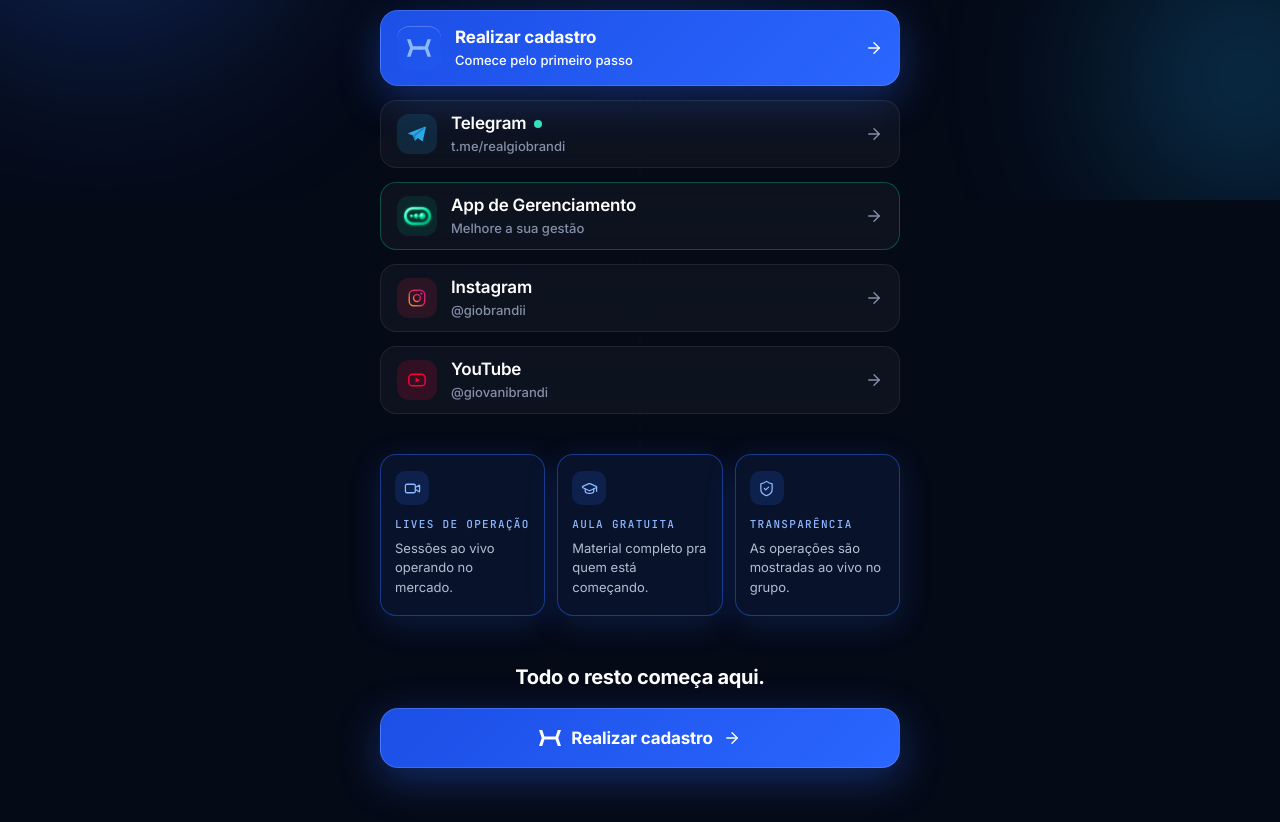
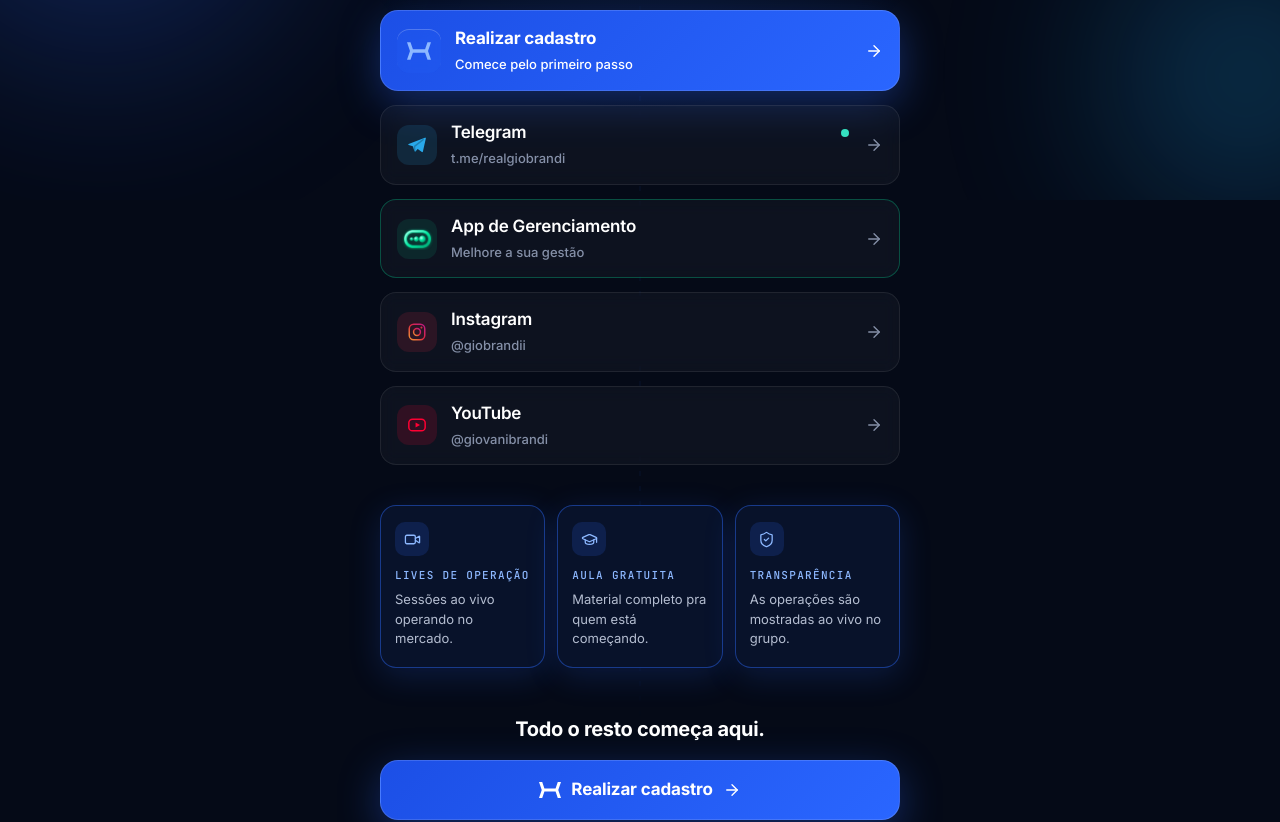
Before and after one commit to gabrieldeelay/linksdozak, a Next.js app: page /preview in a window 1280 px wide. Shown: the part 600-1422 px from the top of the page. Built offline with nearby package versions, Linux system fonts and the light colour scheme.

Commit message:
Improve wrapping and vertical spacing for longer bio link titles

```diff
--- a/components/Bio.tsx
+++ b/components/Bio.tsx
@@ -47,7 +47,7 @@
  },[c.theme.motion,c.links.length]);
  async function copy(){try{await navigator.clipboard.writeText(c.profile.handle);setCopied(true);setTimeout(()=>setCopied(false),1500);}catch{setCopied(false);}}
  const active=c.links.filter(l=>l.enabled);const closing=active.find(l=>l.id===c.closing.linkId);
- function card(l:BioLink,index:number){return <a key={l.id} className={`card card--${classes[l.icon]||'generic'} ${l.featured?'card--hero':''} rv`} data-bio-link={l.id} {...linkAttributes(l)} style={{'--d':index,...linkVariables(l)} as CSSProperties} href={destination(l,c.theme.passUtm,search)} target="_blank" rel="noopener noreferrer" aria-label={`${l.title} — abre em nova aba`} onClick={e=>{if(preview)e.preventDefault();}}><span className="tile"><Icon name={l.icon} monochrome={!!l.colors?.iconColor}/></span><span className="card__txt"><span className="card__t">{l.title}{l.live&&<i className="live" aria-label="Comunidade ativa"/>}</span><span className="card__s">{l.description}</span></span><span className="card__go"><Icon name="arrow"/></span></a>;}
+ function card(l:BioLink,index:number){return <a key={l.id} className={`card card--${classes[l.icon]||'generic'} ${l.featured?'card--hero':''} rv`} data-bio-link={l.id} {...linkAttributes(l)} style={{'--d':index,...linkVariables(l)} as CSSProperties} href={destination(l,c.theme.passUtm,search)} target="_blank" rel="noopener noreferrer" aria-label={`${l.title} — abre em nova aba`} onClick={e=>{if(preview)e.preventDefault();}}><span className="tile"><Icon name={l.icon} monochrome={!!l.colors?.iconColor}/></span><span className="card__txt"><span className="card__t"><span className="card__label">{l.title}</span>{l.live&&<i className="live" aria-label="Comunidade ativa"/>}</span><span className="card__s">{l.description}</span></span><span className="card__go"><Icon name="arrow"/></span></a>;}
  const style=themeVariables(c.theme) as CSSProperties;
  return <div ref={root} className={`bio-root js ${c.theme.motion?'':'no-motion'}`} style={style}>
  <link rel="stylesheet" href="https://fonts.googleapis.com/css2?family=Inter:wght@400;500;600;700;800&family=JetBrains+Mono:wght@500&display=swap"/><link rel="stylesheet" href="/bio.css"/>
@@ -59,8 +59,8 @@
  <h1 className="name rv" style={{'--d':3} as CSSProperties}>{c.profile.name}</h1><button className="handle rv" style={{'--d':4} as CSSProperties} onClick={copy} aria-label={`Copiar o perfil ${c.profile.handle}`}><span id="handleTxt">{copied?'copiado ✓':<><b>{c.profile.handle.startsWith('@')?'@':''}</b>{c.profile.handle.replace(/^@/,'')}</>}</span></button><span className="sr" aria-live="polite">{copied?'Perfil copiado':''}</span><p className="bio rv" style={{'--d':5} as CSSProperties}>{c.profile.bio}</p></div></header>
  <main className="wrap stack"><section className="links" aria-label={`Canais de ${c.profile.name}`}>{active.map(card)}</section>
  {c.context.enabled&&<section className="ctx" aria-label="O que você encontra">{c.context.items.map((item,i)=><div key={i} className="ctx__i rv" style={{'--d':i} as CSSProperties}><span className="ctx__ic"><Icon name={item.icon}/></span><div><h2 className="ctx__t">{item.title}</h2><p className="ctx__p">{item.description}</p></div></div>)}</section>}
- {c.closing.enabled&&closing&&<section className="close" ref={end}><h2 className="close__h rv">{c.closing.title}</h2><a className="btn close__b rv" {...linkAttributes(closing)} style={linkVariables(closing) as CSSProperties} href={destination(closing,c.theme.passUtm,search)} target="_blank" rel="noopener noreferrer" onClick={e=>{if(preview)e.preventDefault();}}><Icon name={closing.icon}/>{closing.title}<span className="btn__go"><Icon name="arrow"/></span></a></section>}</main>
+ {c.closing.enabled&&closing&&<section className="close" ref={end}><h2 className="close__h rv">{c.closing.title}</h2><a className="btn close__b rv" {...linkAttributes(closing)} style={linkVariables(closing) as CSSProperties} href={destination(closing,c.theme.passUtm,search)} target="_blank" rel="noopener noreferrer" onClick={e=>{if(preview)e.preventDefault();}}><Icon name={closing.icon}/><span className="btn__label">{closing.title}</span><span className="btn__go"><Icon name="arrow"/></span></a></section>}</main>
  <footer className="foot wrap rv"><div className="foot__id"><img src={c.profile.logo} width="22" height="22" alt=""/><span>{c.profile.name}</span></div><p className="foot__c">{c.footer.copyright}</p><p className="foot__r">{c.footer.disclaimer}</p></footer>
- {c.closing.sticky&&closing&&<div className={`dock ${sticky?'is-on':''}`} inert={!sticky}><a className="btn" {...linkAttributes(closing)} style={linkVariables(closing) as CSSProperties} href={destination(closing,c.theme.passUtm,search)} target="_blank" rel="noopener noreferrer" onClick={e=>{if(preview)e.preventDefault();}}>{closing.title}<span className="btn__go"><Icon name="arrow"/></span></a></div>}
+ {c.closing.sticky&&closing&&<div className={`dock ${sticky?'is-on':''}`} inert={!sticky}><a className="btn" {...linkAttributes(closing)} style={linkVariables(closing) as CSSProperties} href={destination(closing,c.theme.passUtm,search)} target="_blank" rel="noopener noreferrer" onClick={e=>{if(preview)e.preventDefault();}}><span className="btn__label">{closing.title}</span><span className="btn__go"><Icon name="arrow"/></span></a></div>}
  </div>;
 }
--- a/public/bio.css
+++ b/public/bio.css
@@ -643,6 +643,26 @@
 .bio-root .card[data-title-color] .card__t,.bio-root .btn[data-title-color]{color:var(--link-title)}
 .bio-root .card[data-description-color] .card__s{color:var(--link-description)}
 .bio-root .card[data-title-color] .card__go{color:var(--link-title)}
+/* Long link labels keep breathing room instead of crowding the card edges. */
+.bio-root .card{min-height:76px;padding:15px 16px;gap:14px}
+.bio-root .card--hero{min-height:80px;padding-block:16px}
+.bio-root .card__txt{min-width:0;display:flex;flex-direction:column;gap:5px}
+.bio-root .card__t{align-items:flex-start;line-height:1.35;white-space:normal}
+.bio-root .card__label{display:block;min-width:0;flex:1;overflow-wrap:anywhere;text-wrap:pretty}
+.bio-root .card__t .live{margin-top:.43em}
+.bio-root .card .card__s{display:block;margin-top:0;white-space:normal;overflow:visible;text-overflow:clip;overflow-wrap:anywhere;line-height:1.5}
+.bio-root .card__go{margin-left:2px;align-self:center}
+.bio-root .btn{height:auto;padding:15px 20px;line-height:1.4}
+.bio-root .btn__label{min-width:0;overflow-wrap:anywhere;text-wrap:pretty;text-align:center}
+.bio-root .btn>.ic,.bio-root .btn__go{flex:none}
+@media(max-width:379px){
+ .bio-root .card{padding:14px 13px;gap:11px;min-height:74px}
+ .bio-root .card--hero{min-height:78px}
+ .bio-root .card .card__t{font-size:1rem;line-height:1.38}
+ .bio-root .card .card__s{font-size:.75rem;line-height:1.5}
+ .bio-root .tile{width:36px;height:36px}
+ .bio-root .card--hero .tile{width:40px;height:40px}
+}
 .preview-focus{outline:2px solid var(--blue-3);outline-offset:6px}
 .bio-root .card[data-link-bg]:focus-visible,.bio-root .btn[data-link-bg]:focus-visible{background:var(--link-hover-bg,var(--link-bg))}
 .bio-root .card[data-hover-bg]:focus-visible,.bio-root .btn[data-hover-bg]:focus-visible{background:var(--link-hover-bg)}
```
